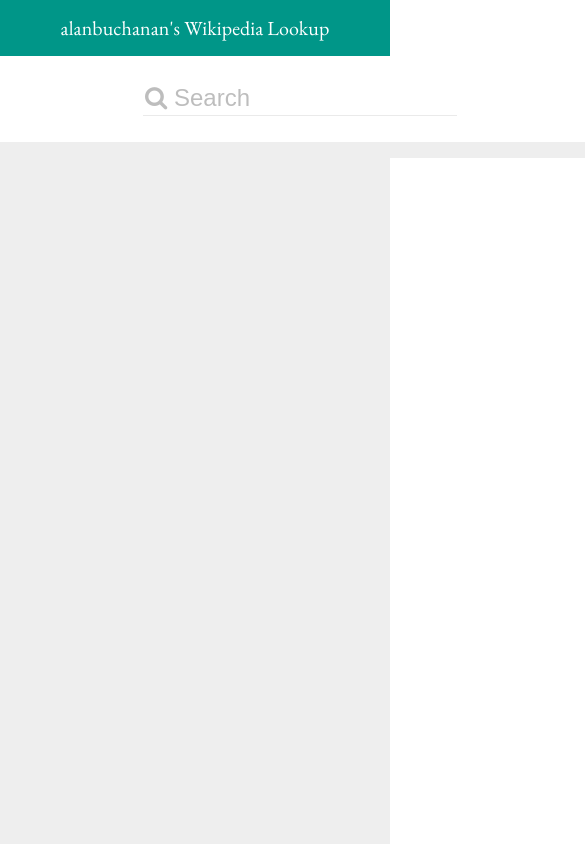
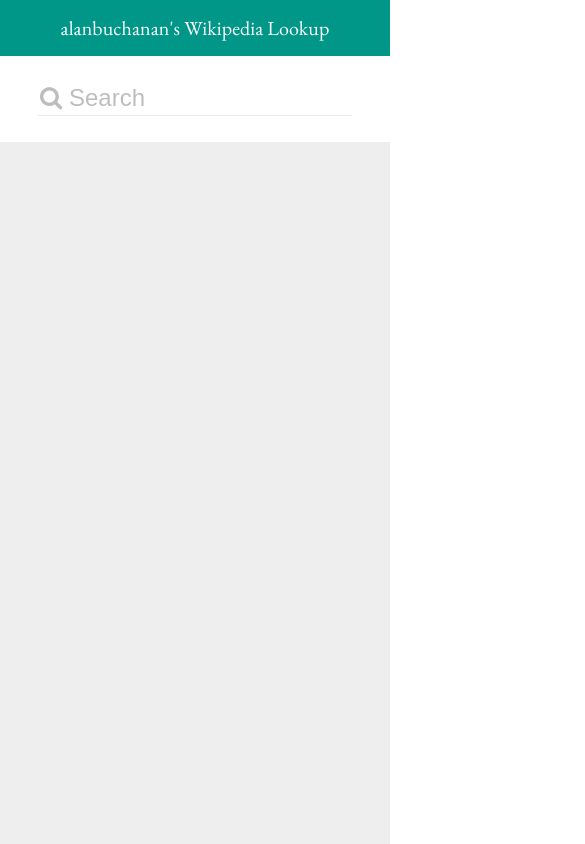
Before and after one commit to alanbuchanan/wikipedia-lookup, a plain HTML site: page index.html in a window 390 px wide. Shown: the whole page, 585 px wide, since content can reach past the window. Drawn offline with nearby package versions, Linux system fonts and the light colour scheme.

Commit message:
resp fix 2

```diff
--- a/style.css
+++ b/style.css
@@ -65,3 +65,10 @@
 .ng-move-active {
     background: #fff;
 }
+
+@media screen and (max-width: 600px) {
+    section {
+        width: 100%;
+        margin: 0 auto;
+    }
+}
```
